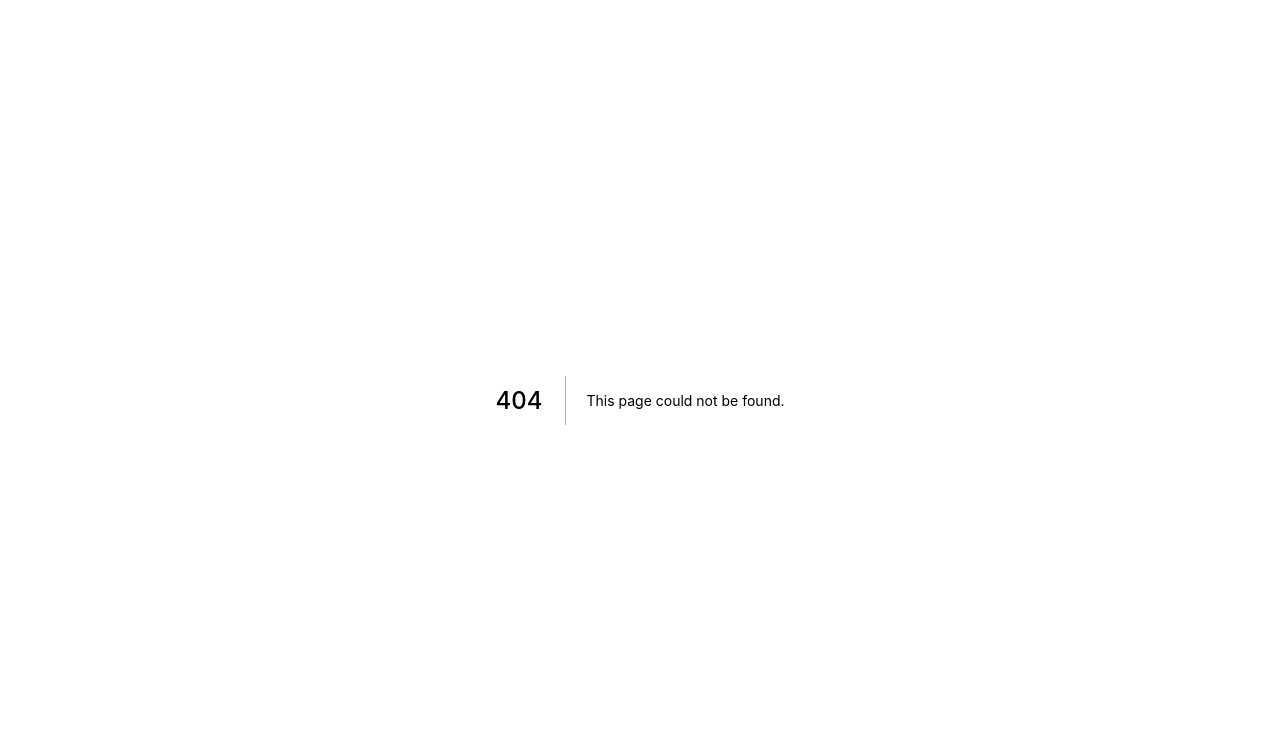
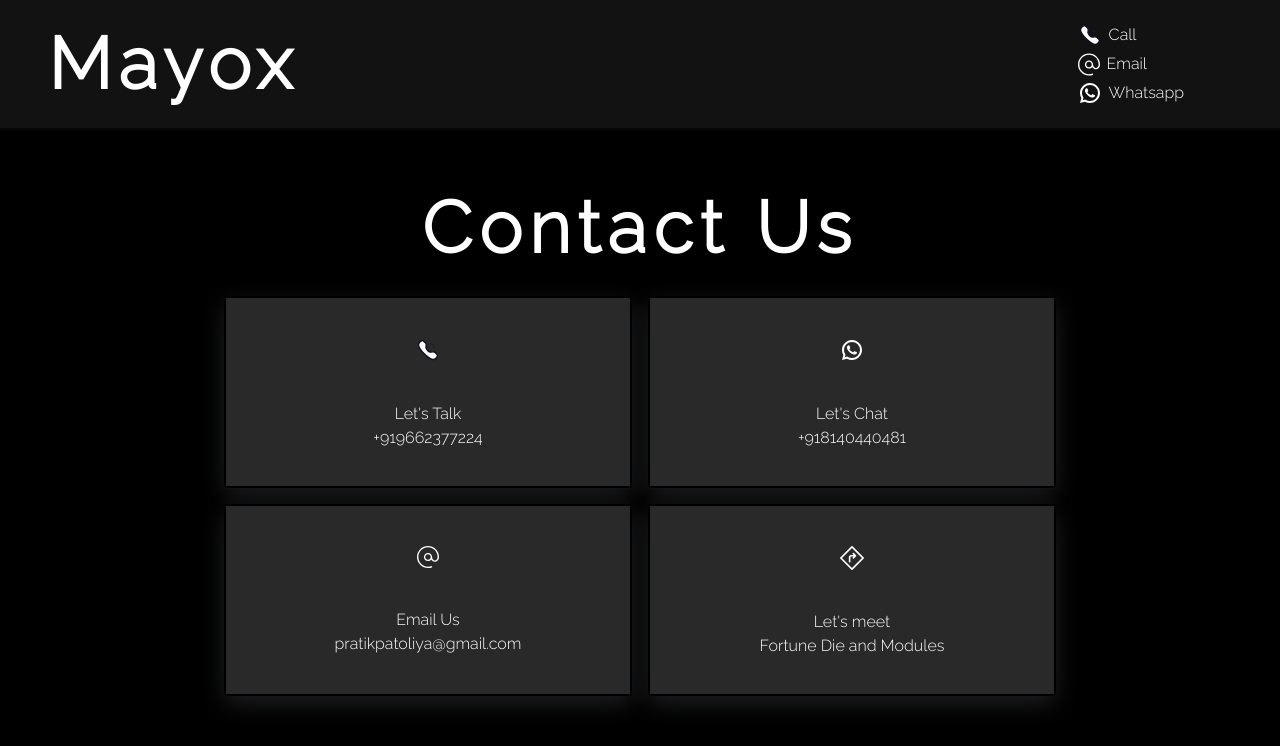
Before and after one commit to Sangammm/mayox, a Next.js app: page /contact in a window 1280 px wide. Before the commit this address had no page. Shown: the top 746 px of the page. Built offline with nearby package versions, Linux system fonts and the light colour scheme.

Commit message:
contact us page

```diff
--- /dev/null
+++ b/components/ContactCartd.tsx
@@ -0,0 +1,31 @@
+import { Text } from './Typography'
+
+type ContactCardProps = {
+	icon: React.ReactNode
+	text: string
+	linkProps: React.DetailedHTMLProps<
+		React.AnchorHTMLAttributes<HTMLAnchorElement>,
+		HTMLAnchorElement
+	>
+	contactNote?: string
+}
+
+export const ContactCard = ({
+	icon,
+	text,
+	linkProps,
+	contactNote,
+}: ContactCardProps) => (
+	<div className="flex items-center justify-center">
+		<a
+			{...linkProps}
+			className="bg-grey min-w-full min-h-full flex flex-col button-border border-2 rounded-sm shadow m-2"
+		>
+			<span className="flex justify-center items-center py-10">{icon}</span>
+			{contactNote && (
+				<span className="text-center text-base">{contactNote}</span>
+			)}
+			<Text className="pb-5 text-center text-2xl">{text}</Text>
+		</a>
+	</div>
+)
--- a/components/Header.tsx
+++ b/components/Header.tsx
@@ -1,11 +1,15 @@
+import { useRouter } from 'next/router'
 import * as React from 'react'
 import { Call, Email, WhatsApp } from './svg'
 import { Title } from './Typography'
 
 export const Header: React.FC = () => {
+	const router = useRouter()
 	return (
 		<header className="h-32  px-12 py-2 flex w-full z-10 fixed title-shadow bg-black items-center justify-between flex-col xl:flex-row">
-			<Title>Mayox</Title>
+			<span onClick={() => router.push('/')}>
+				<Title className='cursor-pointer'>Mayox</Title>
+			</span>
 			<div className="xl:pr-12 flex items-start flex-row xl:flex-col">
 				<a
 					href="tel:+919662377224"
--- a/components/ThumbCutter/Intro.tsx
+++ b/components/ThumbCutter/Intro.tsx
@@ -1,8 +1,10 @@
+import { useRouter } from 'next/router'
 import { FunctionComponent } from 'react'
 import Button from '../Button'
 import { SubTitle, Text } from '../Typography'
 
 const Intro: FunctionComponent = () => {
+	const router = useRouter()
 	return (
 		<div className="flex items-start justify-center p-5 flex-col">
 			<SubTitle>Thumb Cutter</SubTitle>
@@ -17,7 +19,9 @@ const Intro: FunctionComponent = () => {
 				The sharp arc blade is solid and durable, easy to clean, not easy to get
 				rust.
 			</Text>
-			<Button>Order / Inquiry</Button>
+			<Button onClick={() => router.push('/contact')}>
+				Order / Inquiry
+			</Button>
 		</div>
 	)
 }
--- a/components/svg.tsx
+++ b/components/svg.tsx
@@ -39,3 +39,18 @@ export const Email = () => (
 		<path d="M413.974 71.026C368.171 25.225 307.274 0 242.5 0S116.829 25.225 71.026 71.026C25.225 116.829 0 177.726 0 242.5s25.225 125.671 71.026 171.474C116.829 459.775 177.726 485 242.5 485c32.731 0 64.491-6.414 94.397-19.063l-11.688-27.63C299.022 449.384 271.194 455 242.5 455 125.327 455 30 359.673 30 242.5S125.327 30 242.5 30 455 125.327 455 242.5c0 51.323-31.534 74.699-60.834 74.699-29.299 0-60.833-23.375-60.833-74.699 0-50.086-40.747-90.833-90.833-90.833s-90.833 40.748-90.833 90.833 40.747 90.833 90.833 90.833c29.655 0 56.034-14.286 72.622-36.335 4.248 8.577 9.594 16.336 16.04 23.113 16.613 17.468 38.988 27.087 63.004 27.087 24.017 0 46.392-9.62 63.005-27.087C475.377 300.97 485 274.132 485 242.5c0-64.774-25.225-125.671-71.026-171.474zM242.5 303.333c-33.543 0-60.833-27.29-60.833-60.833s27.29-60.833 60.833-60.833 60.833 27.29 60.833 60.833-27.29 60.833-60.833 60.833z" />
 	</svg>
 )
+
+
+export const Directions = () => (
+  <svg
+    height={24}
+    width={24}
+    xmlns="http://www.w3.org/2000/svg"
+    viewBox="0 0 217.205 217.205"
+    xmlSpace="preserve"
+    fill="white"
+  >
+    <path d="M215.008 103.299 113.906 2.196a7.501 7.501 0 0 0-10.606 0L2.197 103.299a7.5 7.5 0 0 0 0 10.607L103.3 215.009a7.477 7.477 0 0 0 5.303 2.196 7.477 7.477 0 0 0 5.303-2.196l101.103-101.103a7.5 7.5 0 0 0-.001-10.607zm-106.405 95.799-90.496-90.496 90.496-90.496 90.496 90.496-90.496 90.496z" />
+    <path d="M121.998 81.07H100.7c-11.633 0-21.098 9.465-21.098 21.099v39.406a7.5 7.5 0 0 0 7.5 7.5 7.5 7.5 0 0 0 7.5-7.5v-39.406a6.105 6.105 0 0 1 6.098-6.099h21.298l-6.217 6.216a7.5 7.5 0 0 0 10.606 10.607l19.021-19.02a7.502 7.502 0 0 0 0-10.608l-18.942-18.94a7.5 7.5 0 0 0-10.606 10.607l6.138 6.138z" />
+  </svg>
+)
--- /dev/null
+++ b/pages/contact.tsx
@@ -0,0 +1,67 @@
+import * as React from 'react'
+import Card from '../components/Card'
+import Content from '../components/Content'
+import { Header } from '../components/Header'
+import { Text, Title } from '../components/Typography'
+import { Call, WhatsApp, Email, Directions } from '../components/svg'
+import { ContactCard } from '../components/ContactCartd'
+import { table } from 'console'
+
+const cotactData = [
+	{
+		id: 1,
+		icon: <Call />,
+		text: '+919662377224',
+		contactNote: `Let's Talk`,
+		linkProps: {
+			href: 'tel:+919662377224',
+		},
+	},
+	{
+		id: 2,
+		icon: <WhatsApp />,
+		text: '+918140440481',
+		contactNote: `Let's Chat`,
+		linkProps: {
+			href: 'https://wa.me/+918140440481',
+			target: '_blank',
+			rel: 'noreferrer',
+		},
+	},
+	{
+		id: 3,
+		icon: <Email />,
+		text: 'pratikpatoliya@gmail.com',
+		contactNote: `Email Us`,
+		linkProps: {
+			href: 'mailto:pratikpatoliya@gmail.com',
+		},
+	},
+	{
+		id: 4,
+		icon: <Directions />,
+		text: 'Fortune Die and Modules',
+		contactNote: `Let's meet`,
+		linkProps: {
+			href: 'https://goo.gl/maps/FtpYfgrMZ3g2t3zM6',
+			target: '_blank',
+			rel: 'noreferrer',
+		},
+	},
+]
+
+const Contact = () => (
+	<>
+		<Header />
+		<Content>
+			<Title className="flex justify-center pt-16 text-5xl">Contact Us</Title>
+			<div className="my-8 mx-10 grid grid-cols-1 gap-4 xl:grid-cols-2 md:mx-60 xl:mx-56">
+				{cotactData.map((c) => (
+					<ContactCard {...c} key={c.id} />
+				))}
+			</div>
+		</Content>
+	</>
+)
+
+export default Contact
--- a/styles/content.css
+++ b/styles/content.css
@@ -10,6 +10,10 @@
 }
 
 .vector-link svg {
-  height: 25px;
-  margin-right: 0.15rem;
+	height: 25px;
+	margin-right: 0.15rem;
 }
+
+.shadow {
+	box-shadow: rgba(149, 157, 165, 0.2) 0px 8px 24px;
+}
```
